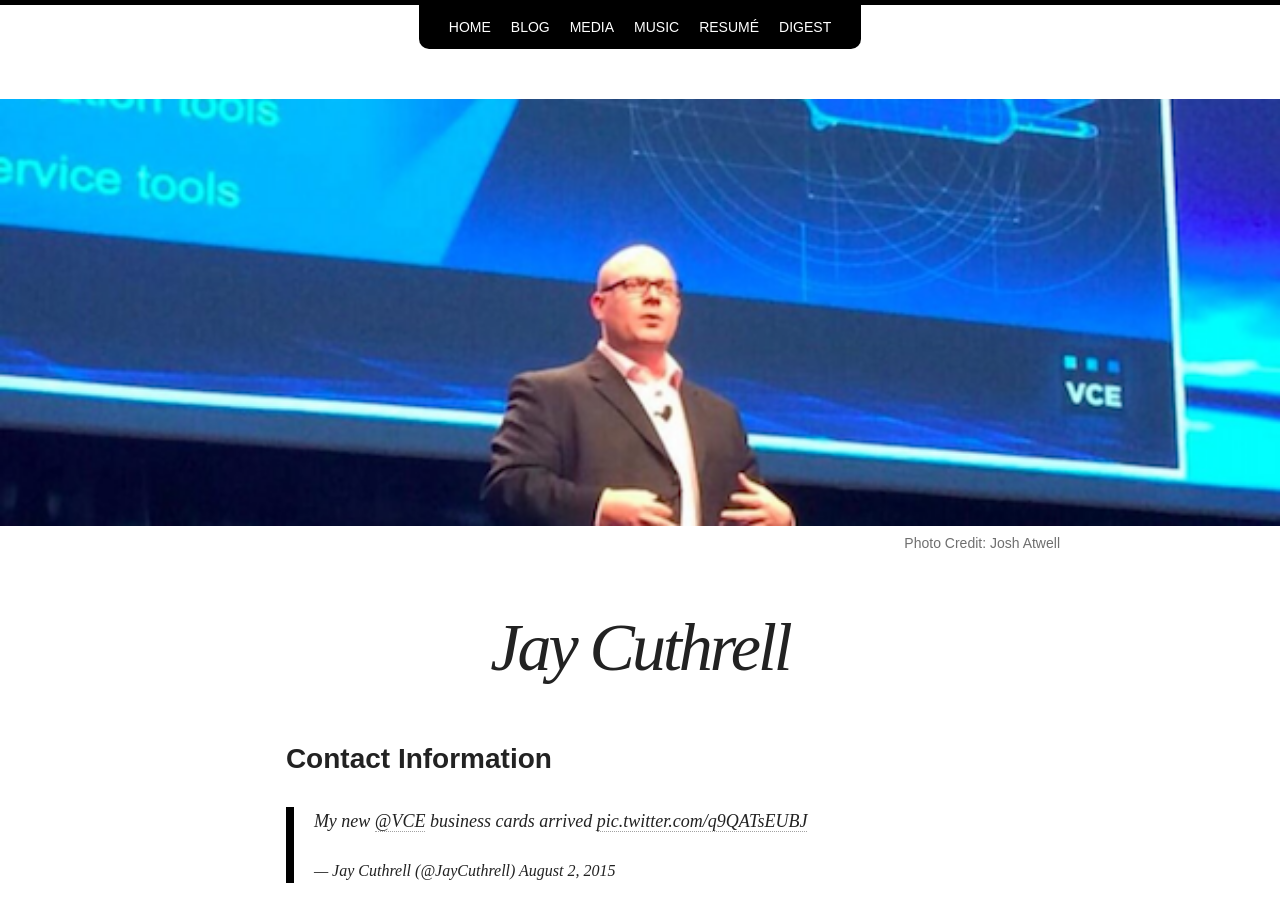
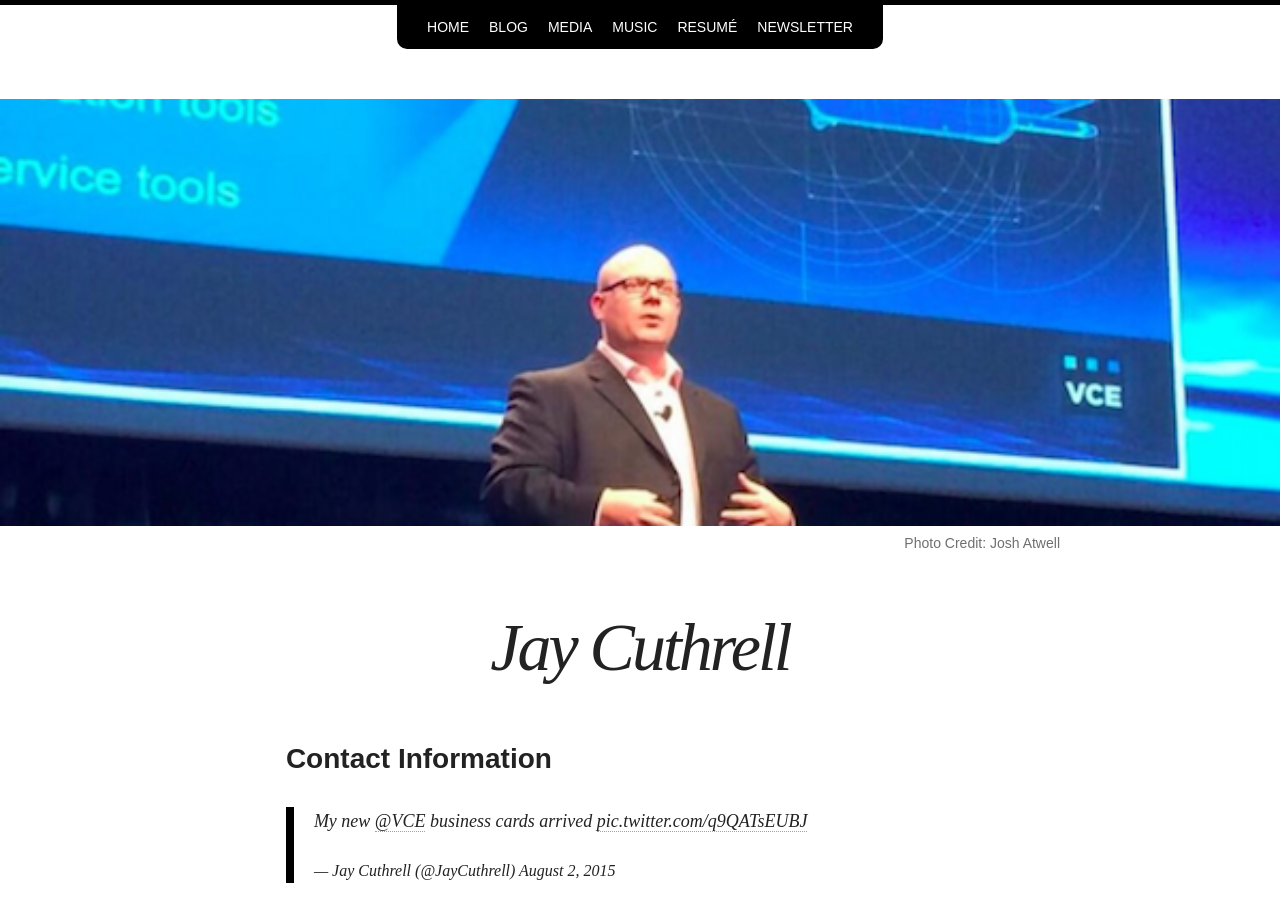
Before and after one commit to nsshommo/jaycuthrell.github.io, a Jekyll site: the page built from index.md, in a window 1280 px wide and 900 px high. Built offline with Jekyll 4.4.1, drawn with Linux system fonts in a browser that asks for light colours; nearby versions of some CDN libraries; comment, search, counter and statistics services are not loaded.

Commit message:
newsletter link

```diff
--- a/_data/navigation.yml
+++ b/_data/navigation.yml
@@ -15,5 +15,5 @@
 - title: Resum&eacute;
   url: /resume/
 
-- title: Digest
+- title: Newsletter
   url: http://digest.jaycuthrell.com
```
